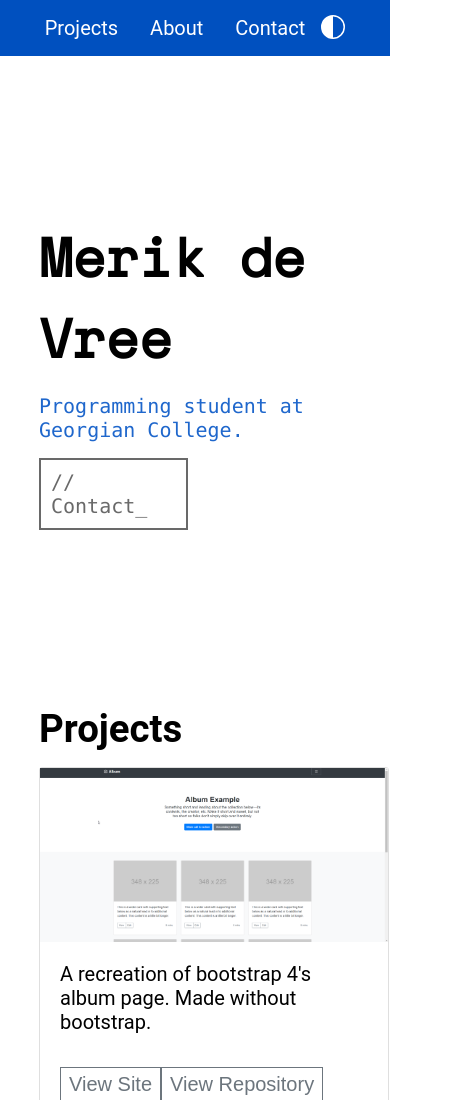
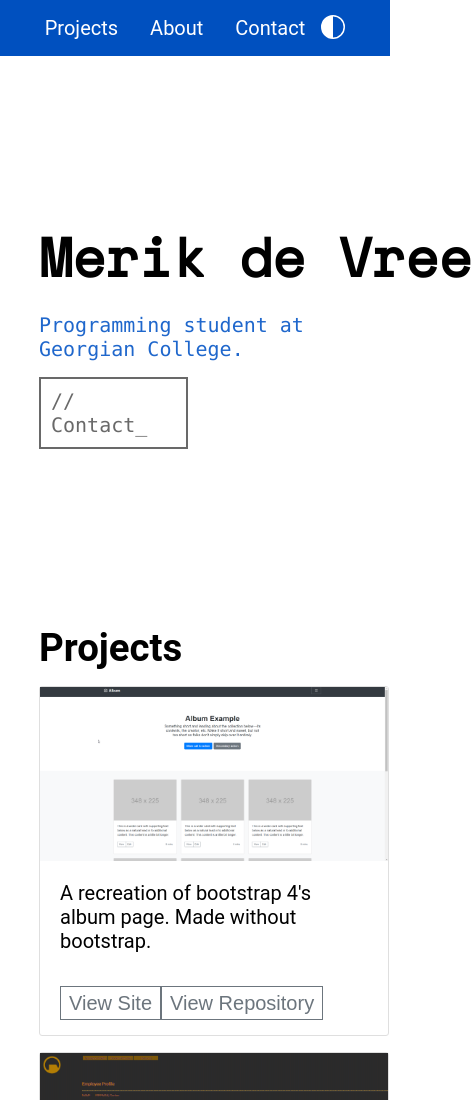
Before and after one commit to merikdevree/Final, a plain HTML site: page index.html in a window 390 px wide. Shown: the top 1100 px of the page, 472 px wide, since content can reach past the window. Drawn offline with nearby package versions, Linux system fonts and the light colour scheme.

Commit message:
added fira code, and should be no h1 wrap

```diff
--- a/index.html
+++ b/index.html
@@ -6,8 +6,7 @@
         <title>Merik de Vree | Personal Portfolio</title>
         <link rel="preconnect" href="https://fonts.googleapis.com" />
         <link rel="preconnect" href="https://fonts.gstatic.com" crossorigin />
-        <link href="https://fonts.googleapis.com/css2?family=Oxanium:wght@200;400&family=Space+Mono&display=swap" rel="stylesheet" />
-
+        <link href="https://fonts.googleapis.com/css2?family=Fira+Code&family=Oxanium:wght@200;400&family=Space+Mono&display=swap" rel="stylesheet" />
         <link rel="stylesheet" href="./styles/styles.css" />
     </head>
     <body>
--- a/styles/styles.css
+++ b/styles/styles.css
@@ -78,7 +78,11 @@ nav a:hover {
 }
 
 /* header */
-
+@media screen and (max-width: 768px) {
+    h1 {
+        white-space: nowrap;
+    }
+}
 header div {
     max-width: 80%;
     margin: 10em auto;
@@ -114,7 +118,7 @@ header div a:active {
 
 header div a,
 header p {
-    font-family: "Consolas";
+    font-family: "Consolas", "Fira Code", "Roboto", sans-serif;
 }
 header p {
     color: #1f67cc;
```
